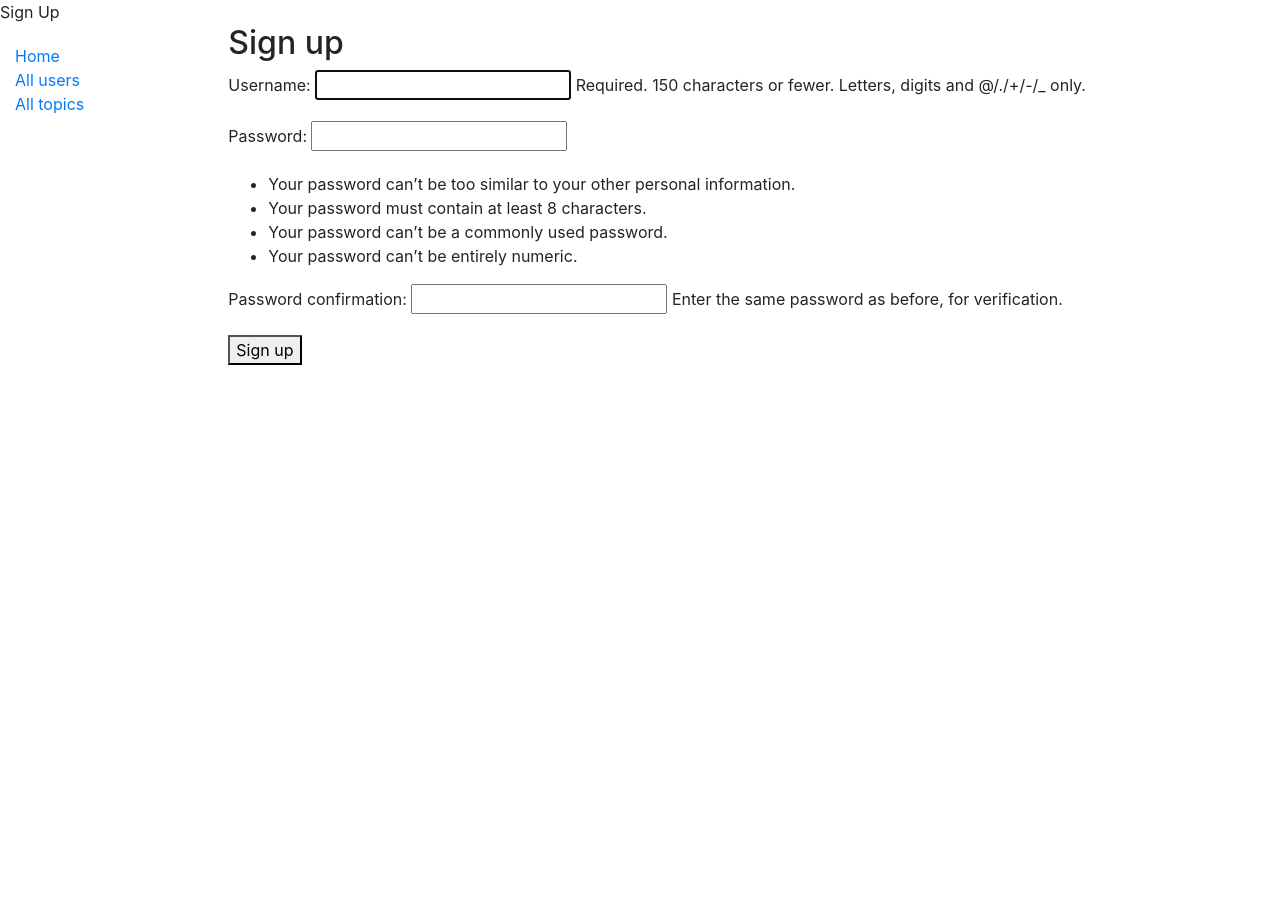
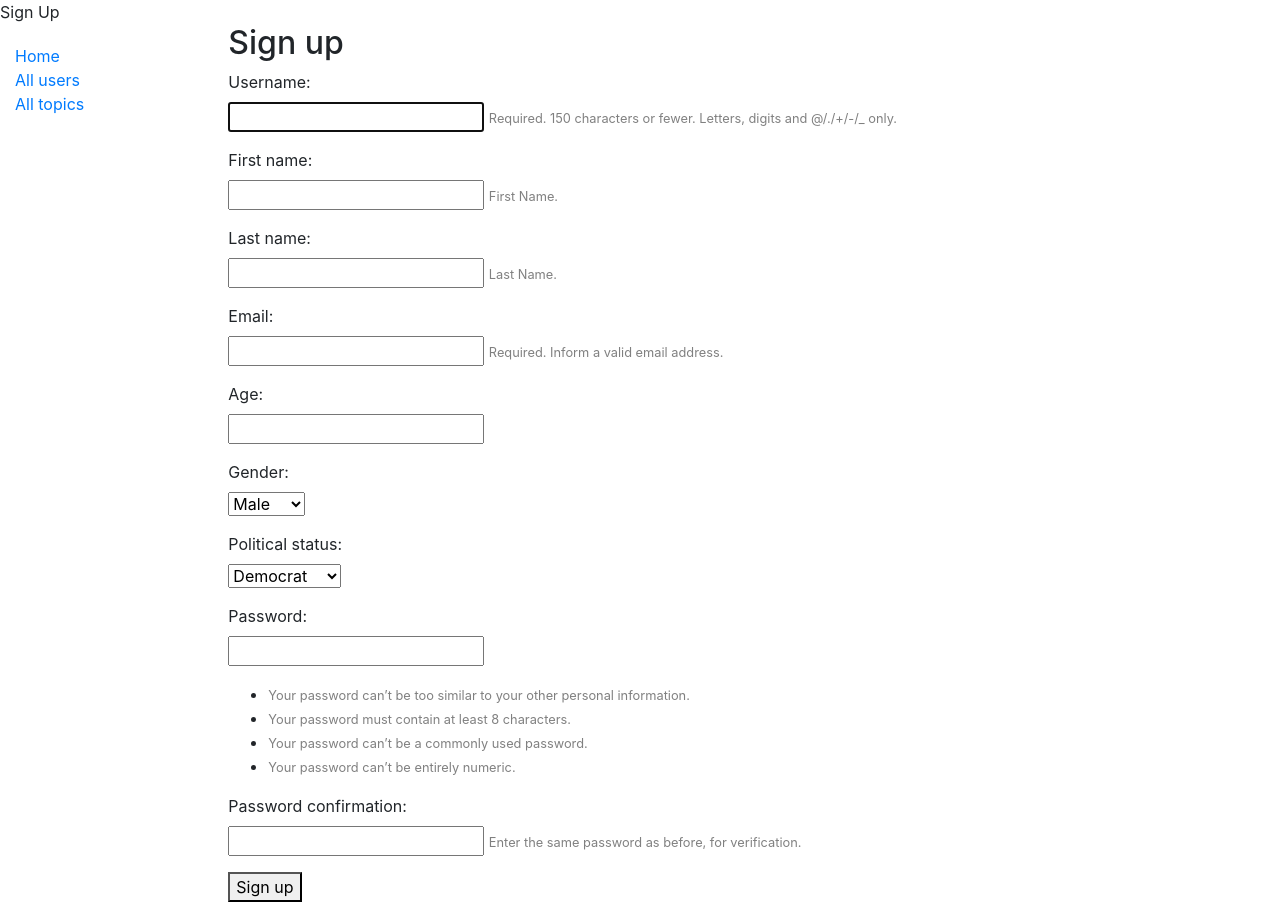
Before and after one commit to VincentLa/teaching-empathy, a Django app: page /pen_pal/signup/ in a window 1280 px wide. Before the commit the page ends 365 px from the top, so only its background shows below. Run offline with Django 3.2, Linux system fonts and the light colour scheme; some libraries are stand-ins or nearby versions.

Commit message:
Adding new user forms

```diff
--- /dev/null
+++ b/teaching_empathy/pen_pal/forms.py
@@ -0,0 +1,27 @@
+from django import forms
+from django.contrib.auth.forms import UserCreationForm
+from django.contrib.auth.models import User
+
+
+class SignUpForm(UserCreationForm):
+    GENDER_CHOICES = (
+        ("Male", "Male"),
+        ("Female", "Female"),
+    )
+    POLITICAL_CHOICES = (
+        ("Democrat", "Democrat"),
+        ("Republican", "Republican"),
+        ("Libertarian", "Libertarian"),
+        ("Green Party", "Green Party"),
+        ("Other", "Other"),
+    )
+    first_name = forms.CharField(max_length=30, required=True, help_text='First Name.')
+    last_name = forms.CharField(max_length=30, required=True, help_text='Last Name.')
+    email = forms.EmailField(max_length=254, help_text='Required. Inform a valid email address.')
+    age = forms.IntegerField()
+    gender = forms.ChoiceField(choices=GENDER_CHOICES)
+    political_status = forms.ChoiceField(choices=POLITICAL_CHOICES)
+
+    class Meta:
+        model = User
+        fields = ('username', 'first_name', 'last_name', 'email', 'age', 'gender', 'political_status', 'password1', 'password2', )
--- a/teaching_empathy/pen_pal/templates/signup.html
+++ b/teaching_empathy/pen_pal/templates/signup.html
@@ -7,7 +7,18 @@
   <h2>Sign up</h2>
   <form method="post">
     {% csrf_token %}
-    {{ form.as_p }}
+    {% for field in form %}
+      <p>
+        {{ field.label_tag }}<br>
+        {{ field }}
+        {% if field.help_text %}
+          <small style="color: grey">{{ field.help_text }}</small>
+        {% endif %}
+        {% for error in field.errors %}
+          <p style="color: red">{{ error }}</p>
+        {% endfor %}
+      </p>
+    {% endfor %}
     <button type="submit">Sign up</button>
   </form>
 {% endblock %}
--- a/teaching_empathy/pen_pal/urls.py
+++ b/teaching_empathy/pen_pal/urls.py
@@ -4,5 +4,5 @@ from . import views
 
 urlpatterns = [
     path('', views.index, name='index'),
-    path('signup/', views.SignUp.as_view(), name='signup'),
+    path('signup/', views.SignUp, name='signup'),
 ]
--- a/teaching_empathy/pen_pal/views.py
+++ b/teaching_empathy/pen_pal/views.py
@@ -1,7 +1,10 @@
-from django.shortcuts import render
+from django.shortcuts import render, redirect
 from django.contrib.auth.forms import UserCreationForm
 from django.urls import reverse_lazy
 from django.views import generic
+from django.contrib.auth import login, authenticate
+from .forms import SignUpForm
+
 
 # Create your views here.
 from pen_pal.models import User, Topic
@@ -28,7 +31,16 @@ def index(request):
     return render(request, 'index.html', context=context)
 
 
-class SignUp(generic.CreateView):
-    form_class = UserCreationForm
-    success_url = reverse_lazy('login')
-    template_name = 'signup.html'
+def SignUp(request):
+    if request.method == 'POST':
+        form = SignUpForm(request.POST)
+        if form.is_valid():
+            form.save()
+            username = form.cleaned_data.get('username')
+            raw_password = form.cleaned_data.get('password1')
+            user = authenticate(username=username, password=raw_password)
+            login(request, user)
+            return redirect('home')
+    else:
+        form = SignUpForm()
+    return render(request, 'signup.html', {'form': form})
```
Also changed, not shown: teaching_empathy/db.sqlite3.
